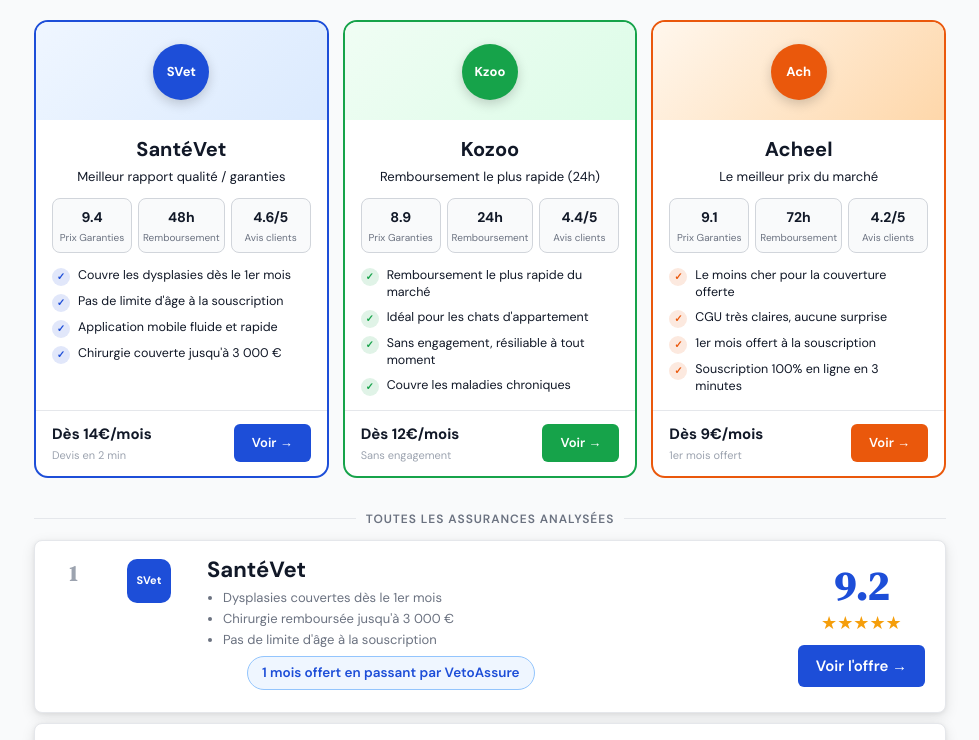
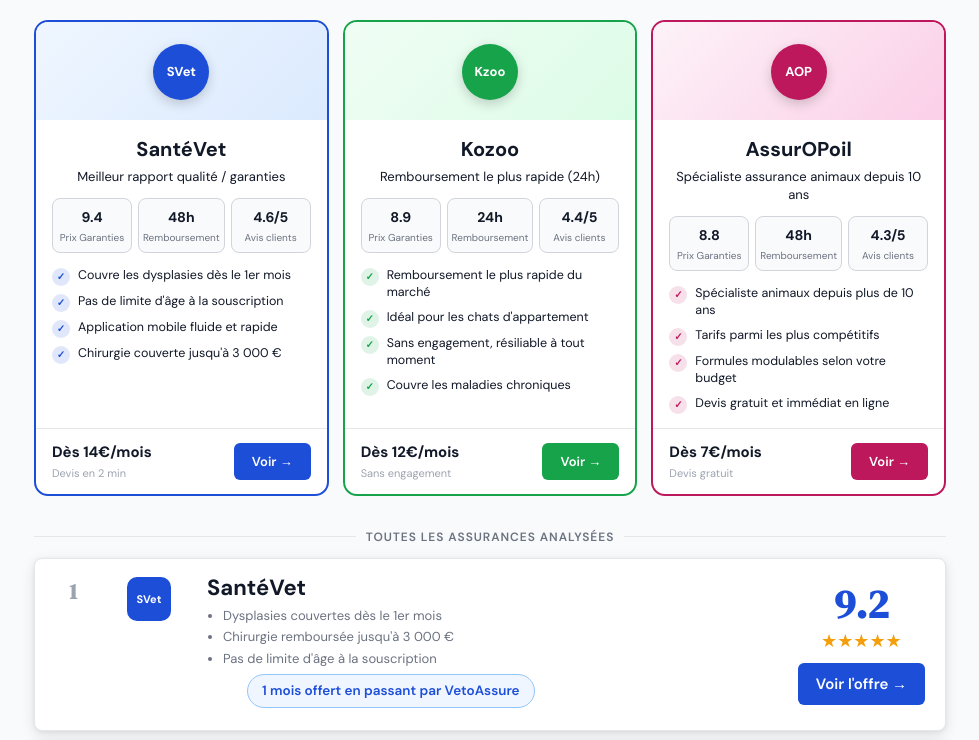
Before and after one commit to darkmana12/VetoAssure, a Next.js app: page / in a window 1280 px wide. Shown: the part 580-1320 px from the top of the page, without its empty margins (165-1144 px from the left). Built offline with nearby package versions, Linux system fonts and the light colour scheme.

Commit message:
feat: AssurOPoil 3rd place (8.7), reorder rankings homepage and avis
Made-with: Cursor

```diff
--- a/app/avis/page.tsx
+++ b/app/avis/page.tsx
@@ -23,6 +23,11 @@ const AVIS_LIST = [
     slug: 'kozoo', name: 'Kozoo', shortName: 'Kzoo', color: '#16A34A',
     tagline: 'Remboursement le plus rapide (24h)',
     points: ['Remboursement le plus rapide du marché', 'Idéal pour les chats d\'appartement', 'Sans engagement, résiliable à tout moment'],
+  },
+  {
+    slug: 'assuropoil', name: 'AssurOPoil', shortName: 'AOP', color: '#BE185D',
+    tagline: 'Spécialiste assurance animaux depuis 10 ans',
+    points: ['Spécialiste animaux depuis plus de 10 ans', 'Tarifs parmi les plus compétitifs du marché', 'Formules modulables selon votre budget'],
   },
   {
     slug: 'acheel', name: 'Acheel', shortName: 'Ach', color: '#EA580C',
--- a/app/page.tsx
+++ b/app/page.tsx
@@ -68,27 +68,27 @@ const TOP3 = [
   },
   {
     rank: 3,
-    name: 'Acheel',
-    shortName: 'Ach',
-    color: '#EA580C',
-    gradientFrom: '#FFF7ED',
-    gradientTo: '#FED7AA',
-    tagline: 'Le meilleur prix du marché',
-    score: 8.5,
+    name: 'AssurOPoil',
+    shortName: 'AOP',
+    color: '#BE185D',
+    gradientFrom: '#FDF2F8',
+    gradientTo: '#FBCFE8',
+    tagline: 'Spécialiste assurance animaux depuis 10 ans',
+    score: 8.7,
     facts: [
-      { label: 'Prix\u00a0Garanties', value: '9.1' },
-      { label: 'Remboursement', value: '72h' },
-      { label: 'Avis clients', value: '4.2/5' },
+      { label: 'Prix\u00a0Garanties', value: '8.8' },
+      { label: 'Remboursement', value: '48h' },
+      { label: 'Avis clients', value: '4.3/5' },
     ],
     checks: [
-      'Le moins cher pour la couverture offerte',
-      'CGU très claires, aucune surprise',
-      '1er mois offert à la souscription',
-      'Souscription 100% en ligne en 3 minutes',
+      'Spécialiste animaux depuis plus de 10 ans',
+      'Tarifs parmi les plus compétitifs',
+      'Formules modulables selon votre budget',
+      'Devis gratuit et immédiat en ligne',
     ],
-    price: '9€',
-    priceNote: '1er mois offert',
-    href: '/avis/acheel',
+    price: '7€',
+    priceNote: 'Devis gratuit',
+    href: '/avis/assuropoil',
   },
 ]
 
@@ -133,6 +133,25 @@ const LIST_ITEMS = [
   },
   {
     rank: 3,
+    name: 'AssurOPoil',
+    shortName: 'AOP',
+    color: '#BE185D',
+    score: 8.7,
+    stars: '★★★★½',
+    points: [
+      'Spécialiste assurance animaux depuis 10 ans',
+      'Tarifs parmi les plus compétitifs du marché',
+      'Formules modulables selon votre budget',
+    ],
+    bonus: 'Devis gratuit et immédiat',
+    bonusColor: '#9D174D',
+    bonusBorder: '#F9A8D4',
+    bonusBg: '#FDF2F8',
+    price: '7€',
+    href: '/avis/assuropoil',
+  },
+  {
+    rank: 4,
     name: 'Acheel',
     shortName: 'Ach',
     color: '#EA580C',
@@ -151,7 +170,7 @@ const LIST_ITEMS = [
     href: '/avis/acheel',
   },
   {
-    rank: 4,
+    rank: 5,
     name: 'Fidanimo',
     shortName: 'Fida',
     color: '#7C3AED',
@@ -170,7 +189,7 @@ const LIST_ITEMS = [
     href: '/avis/fidanimo',
   },
   {
-    rank: 5,
+    rank: 6,
     name: 'Dalma',
     shortName: 'Dalm',
     color: '#0891B2',
@@ -187,25 +206,6 @@ const LIST_ITEMS = [
     bonusBg: '#ECFEFF',
     price: '16€',
     href: '/avis/dalma',
-  },
-  {
-    rank: 6,
-    name: 'AssurOPoil',
-    shortName: 'AOP',
-    color: '#BE185D',
-    score: 7.6,
-    stars: '★★★½☆',
-    points: [
-      'Tarifs parmi les plus bas du marché',
-      'Spécialiste assurance animaux depuis 10 ans',
-      'Formules modulables selon votre budget',
-    ],
-    bonus: 'Devis gratuit et immédiat',
-    bonusColor: '#9D174D',
-    bonusBorder: '#F9A8D4',
-    bonusBg: '#FDF2F8',
-    price: '7€',
-    href: '/avis/assuropoil',
   },
   {
     rank: 7,
```
